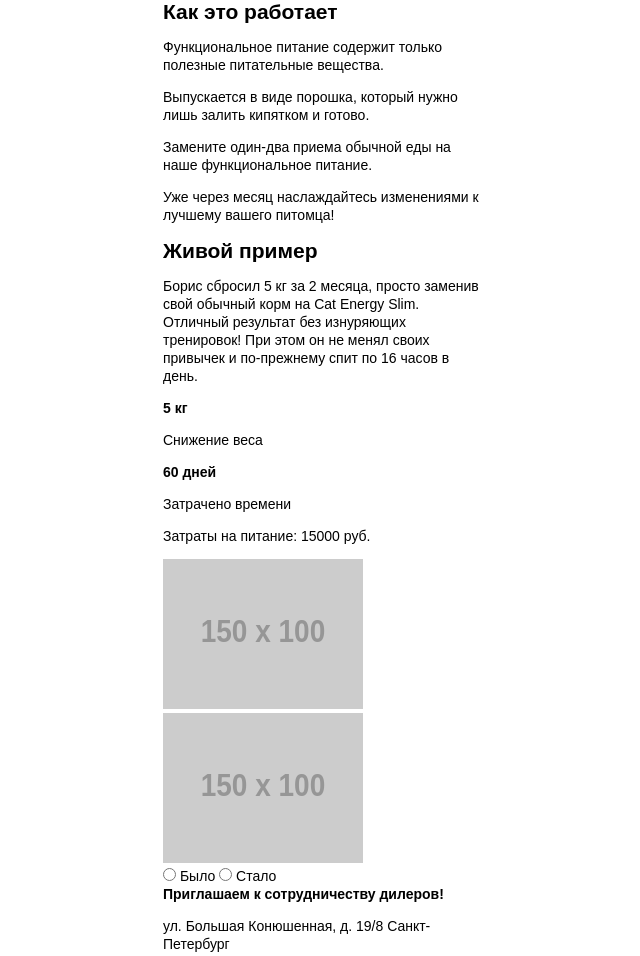
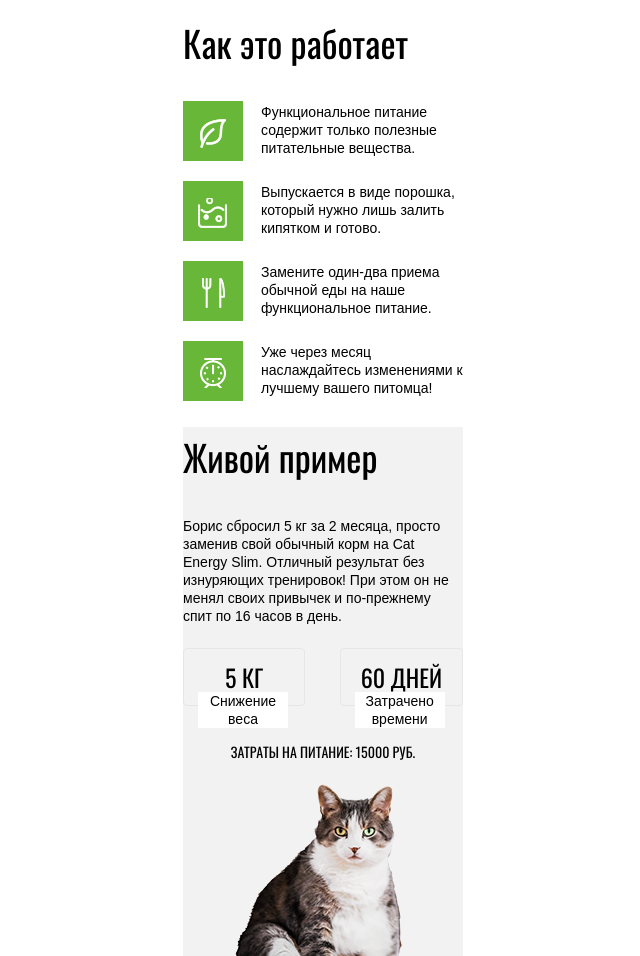
Before and after one commit to Kanes85/324239-cat-energy, a website: page source/index.html in a window 1280 px wide. Shown: the part 1324-2280 px from the top of the page, without its empty margins (317-957 px from the left). Drawn offline with nearby package versions, Linux system fonts and the light colour scheme; files that its build step writes are made by us from their sources; placeholder pictures from the web are drawn by us.

Commit message:
Верстка index.html

```diff
--- a/source/index.html
+++ b/source/index.html
@@ -72,40 +72,40 @@
 
       <div class="example-block__wrapper">
         <div class="example-blok__weight">
-          <b class="example-blok__weight-reduction">5 кг</b>
+          <b class="example-blok__weight-reduction example-blok__date">5 кг</b>
           <p class="example-blok__weight-description">Снижение веса</p>
         </div>
 
         <div class="example-blok__time">
-          <b class="example-blok__time-day">60 дней</b>
+          <b class="example-blok__time-day example-blok__date">60 дней</b>
           <p class="example-blok__time-description">Затрачено времени</p>
         </div>
-        <p class="example-block__cost">Затраты на питание: 15000 руб.</p>
       </div>
+      <p class="example-block__cost">Затраты на питание: 15000 руб.</p>
 
       <!-- Слайдер с переключателем -->
       <div class="example__slaider">
-        <img class="example__slaider-image" src="http://placehold.it/150x100" width="200" height="150" alt="Кот до начала программы">
-        <img class="example__slaider-image" src="http://placehold.it/150x100" width="200" height="150" alt="Кот после прохождения программы">
+        <img class="example__slaider-image" src="../img/before-mobile@1x.png" width="320" height="240" alt="Кот до начала программы">
+        <img class="example__slaider-image" src="../img/after-mobile@1x.png" width="320" height="240" alt="Кот после прохождения программы">
       </div>
 
       <div class="slider__switch">
-        <input class="slider__switch-before" id="before" type="radio" name="example" value="cat_before">
-        <label class="visyaly-hidden" for="before">Было</label>
-        <input class="slider__switch-after" id="after" type="radio" name="example" value="cat_after">
-        <label class="visyaly-hidden" for="after">Стало</label>
+        <input class="slider__switch-before visually-hidden" id="before" type="radio" name="example" value="cat_before">
+        <label class="slider__switch-label" for="before">Было</label>
+        <input class="slider__switch-after visually-hidden" id="after" type="radio" name="example" value="cat_after">
+        <label class="slider__switch-label" for="after">Стало</label>
       </div>
 
     </section>
   </main>
 
-  <footer class="main-footer">
+  <footer class="main-footer center">
 
     <section class="main-footer__date">
       <h2 class="visually-hidden">Сотрудничество и наш адрес</h2>
 
       <div class="main-footer__cooperation">
-        <b class="main-footer__cooperation-invitation">Приглашаем к сотрудничеству дилеров!</b>
+        <b class="main-footer__cooperation-invitation">Приглашаем к&nbsp;сотрудничеству дилеров!</b>
         <p class="main-footer__cooperation-location">ул. Большая Конюшенная, д. 19/8 Санкт-Петербург</p>
       </div>
 
--- a/source/sass/base/_typography.scss
+++ b/source/sass/base/_typography.scss
@@ -23,3 +23,9 @@ body {
   line-height: 20px;
   text-transform: uppercase;
 }
+
+.lead-titles {
+  @include font-regular;
+  font-size: 36px;
+  line-height: 60px;
+}
--- /dev/null
+++ b/source/sass/footer/_main-footer__date.scss
@@ -0,0 +1,34 @@
+.main-footer__date {
+  width: 280px;
+  margin: 0 auto;
+  padding: 0;
+}
+
+.main-footer__cooperation {
+  display: -webkit-box;
+  display: -ms-flexbox;
+  display: flex;
+  width: 280px;
+  -webkit-box-pack: justify;
+      -ms-flex-pack: justify;
+          justify-content: space-between;
+  -webkit-box-orient: horizontal;
+  -webkit-box-direction: normal;
+      -ms-flex-direction: row;
+          flex-direction: row;
+  margin-bottom: 30px;
+}
+
+.main-footer__cooperation-invitation {
+  @include font-regular;
+  width: 140px;
+  font-size: 16px;
+  line-height: 20px;
+  text-transform: uppercase;
+}
+
+.main-footer__cooperation-location {
+  width: 140px;
+  line-height: 20px;
+  margin: 0;
+}
--- a/source/sass/helpers/_variables.scss
+++ b/source/sass/helpers/_variables.scss
@@ -1,2 +1,4 @@
 // ЦВЕТ
 $main_color: #68b738;
+
+$background-color: #f2f2f2;
--- /dev/null
+++ b/source/sass/main/page-index/_example.scss
@@ -0,0 +1,97 @@
+.example {
+  width: 280px;
+  margin: 0 auto;
+  padding: 0;
+  margin-bottom: 20px;
+  background-color: $background-color;
+  border-bottom: 1px solid transparent;
+}
+
+.example__description {
+  padding-right: 2px;
+  margin-top: 0;
+  margin-bottom: 40px;
+}
+
+.example-block__wrapper {
+  display: -webkit-box;
+  display: -ms-flexbox;
+  display: flex;
+  -webkit-box-orient: horizontal;
+  -webkit-box-direction: normal;
+      -ms-flex-direction: row;
+          flex-direction: row;
+  -ms-flex-pack: distribute;
+      -webkit-box-pack: justify;
+          justify-content: space-between;
+  margin-bottom: 50px;
+}
+
+.example-blok__date {
+  @include font-regular;
+  font-size: 24px;
+  line-height: 24px;
+  text-transform: uppercase;
+  border: 1px solid #e6e6e6;
+  border-radius: 4px;
+}
+.example-blok__weight,
+.example-blok__time {
+  position: relative;
+}
+
+.example-blok__weight-reduction {
+  padding-top: 10px;
+  padding-right: 41px;
+  padding-bottom: 10px;
+  padding-left: 41px;
+}
+
+.example-blok__weight-description {
+  position: absolute;
+  left: 15px;
+  bottom: -50px;
+  width: 90px;
+  text-align: center;
+  background-color: #ffffff;
+}
+
+.example-blok__time-day {
+  padding: 10px 20px 10px 20px;
+  padding-top: 10px;
+  padding-right: 20px;
+  padding-bottom: 10px;
+  padding-left: 20px;
+}
+
+.example-blok__time-description {
+  position: absolute;
+  left: 15px;
+  bottom: -50px;
+  width: 90px;
+  text-align: center;
+  background-color: #ffffff;
+}
+
+.example-block__cost {
+  @include font-regular;
+  font-size: 14px;
+  line-height: 20px;
+  text-transform: uppercase;
+  text-align: center;
+}
+
+.slider__switch-label {
+  @include font-regular;
+  font-size: 16px;
+  line-height: 20px;
+  text-transform: uppercase;
+}
+
+.example__slaider {
+  margin-bottom: 20px;
+}
+
+.slider__switch {
+  margin-bottom: 20px;
+}
--- /dev/null
+++ b/source/sass/main/page-index/_how-works.scss
@@ -0,0 +1,69 @@
+.how-works {
+  width: 280px;
+  margin: 0 auto;
+  padding: 0;
+}
+
+.how-works__item {
+  position: relative;
+  padding-left: 78px;
+  margin-bottom: 26px;
+}
+
+.how-works__item::before {
+  content: "";
+  position: absolute;
+  left: 0;
+  top: -2px;
+  width: 60px;
+  height: 60px;
+  background-color: $main_color;
+}
+
+.how-works__item--materials-image::after {
+  content: "";
+  position: absolute;
+  left: 15px;
+  top: 15px;
+  width: 30px;
+  height: 30px;
+  background-image: url("../img/advantage-leaf@1x.png");
+  background-repeat: no-repeat;
+  background-position: center;
+}
+
+.how-works__item--powder-image::after {
+  content: "";
+  position: absolute;
+  left: 15px;
+  top: 15px;
+  width: 30px;
+  height: 30px;
+  background-image: url("../img/advantage-powder@1x.png");
+  background-repeat: no-repeat;
+  background-position: center;
+}
+
+.how-works__item--replacement-image::after {
+  content: "";
+  position: absolute;
+  left: 15px;
+  top: 15px;
+  width: 30px;
+  height: 30px;
+  background-image: url("../img/advantage-dining@1x.png");
+  background-repeat: no-repeat;
+  background-position: center;
+}
+
+.how-works__item--better-image::after {
+  content: "";
+  position: absolute;
+  left: 15px;
+  top: 15px;
+  width: 30px;
+  height: 30px;
+  background-image: url("../img/advantage-clock@1x.png");
+  background-repeat: no-repeat;
+  background-position: center;
+}
--- a/source/sass/main/page-index/_target.scss
+++ b/source/sass/main/page-index/_target.scss
@@ -1,6 +1,6 @@
 .target__wrapper {
   width: 280px;
-  background-color: #f2f2f2;
+  background-color: $background-color;
   margin: 0 auto;
   margin-bottom: 20px;
   border-bottom: 1px solid transparent;
@@ -81,65 +81,7 @@
   bottom: 3px;
   width: 24px;
   height: 11px;
-  background-image: url(../img/icon-right-arrow-long.svg);
+  background-image: url("../img/icon-right-arrow-long.svg");
   background-repeat: no-repeat;
   background-position: center;
 }
-
-
-
-
-
-
-
-
-
-
-
-
-
-
-
-
-
-
-
-
-
-
-
-
-
-
-
-
-
-
-
-
-
-
-
-
-
-
-
-
-
-
-
-
-
-
-
-
-
-
-
-
-
-
-
-
-
-// END
--- a/source/sass/style.scss
+++ b/source/sass/style.scss
@@ -1,21 +1,25 @@
-@import 'helpers/normalize';
-@import 'helpers/variables';
-@import 'helpers/mixins';
-@import 'base/typography';
-@import 'base/general';
-@import 'header/page-header';
-@import 'header/main-nav';
-@import 'main/page-index/presentation';
-@import 'main/page-index/target';
-// @import '';
-// @import '';
-// @import '';
-// @import '';
-// @import '';
-// @import '';
-// @import '';
-// @import '';
-// @import '';
-// @import '';
-// @import '';
-// @import '';
+@import "helpers/normalize";
+@import "helpers/variables";
+@import "helpers/mixins";
+@import "base/typography";
+@import "base/general";
+@import "header/page-header";
+@import "header/main-nav";
+@import "main/page-index/presentation";
+@import "main/page-index/target";
+@import "main/page-index/how-works";
+@import "main/page-index/example";
+@import "footer/main-footer__date";
+// @import "";
+// @import "";
+// @import "";
+// @import "";
+// @import "";
+// @import "";
+// @import "";
+// @import "";
+// @import "";
+// @import "";
+// @import "";
+// @import "";
+// @import "";
```
Also changed, not shown: source/sass/footer/_main-footer__about.scss (added).
